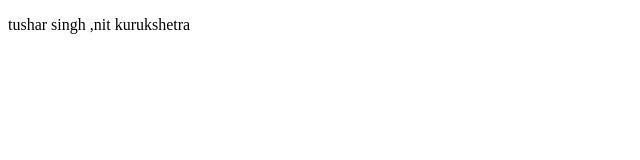
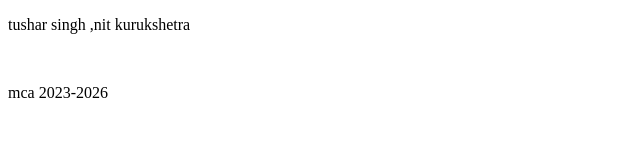
Before and after one commit to tusharSingh16/firstrepo, a plain HTML site: page index.html in a window 1280 px wide. Shown: the whole page, without its empty margins (0-640 px from the left). Drawn offline with Linux system fonts and the light colour scheme.

Commit message:
second modification

```diff
--- a/index.html
+++ b/index.html
@@ -7,6 +7,9 @@
 </head>
 <body>
     <p>tushar singh ,nit kurukshetra</p>
+    <br/>
+    <p>mca 2023-2026</p>
+
 
 </body>
 </html>
```
